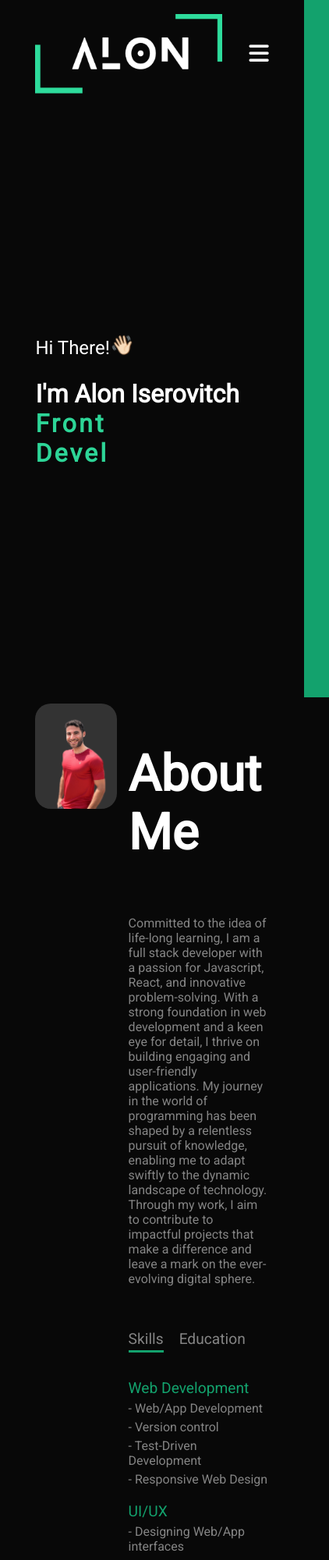
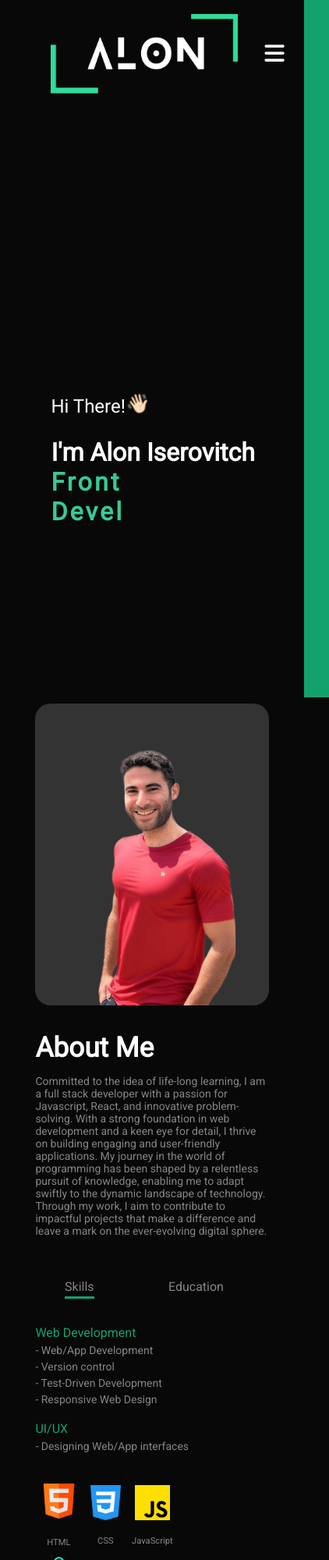
Before and after one commit to Alonis8729/my-portfolio, a plain HTML site: page index.html in a window 390 px wide. Shown: the top 2000 px of the page at 78% size, 422 px wide, since content can reach past the window. Drawn offline with Linux system fonts and the light colour scheme.

Commit message:
Implemented about me section media query

```diff
--- a/style.css
+++ b/style.css
@@ -1,6 +1,6 @@
 :root{
 --white:#fff;
---turquoise:#2dd597;
+--turquoise:#36cb95;
 --darker-turq:#13a26d;
 --transparent:rgba(255, 255, 255, 0.5);
 --light-black:#262626;
@@ -216,6 +216,10 @@ nav ul li a:hover::after {
     flex-basis: 60%;
     display: flex;
     flex-direction: column;
+}
+
+.about-col-2 .sub-title {
+    margin-bottom: 0;
 }
 
 .sub-title {
@@ -467,7 +471,7 @@ nav .fa-solid {
     }
 
     .home-text {
-        margin-top: 80%;
+        margin-top: 100%;
         font-size: 1.5rem;
     }
     .home-text h1{
@@ -490,6 +494,8 @@ nav .fa-solid {
         padding-top:50px ;
         display: flex;
         flex-direction: column;
+        z-index: 2;
+        transition: right 0.5s;
     }
 
     nav ul li {
@@ -499,8 +505,8 @@ nav .fa-solid {
 
     nav ul .fa-solid {
         position: absolute;
-        right: 25px;
-        top: 25px;
+        right: 40px;
+        top: 40px;
     }
 
     nav ul li a::after {
@@ -508,9 +514,37 @@ nav .fa-solid {
     }
 
     #home {
+        padding:0 20px 0;
 
-        margin: 0;
-        padding: 0;
+    }
+
+    .sub-title {
+        font-size: 2.2rem;
+    }
+
+    .about-col-1,.about-col-2 {
+        flex-basis: 100%;
+    }
+
+    .about-col-2 {
+        font-size: 14px;
+    }
+
+    .tab-link {
+        font-size: 1rem;
+    }
+
+    .tab-titles {
+        justify-content: space-around ;
+    }
+
+    .tab-contents span {
+        font-size: 1rem;
+    }
+
+    .form {
+        margin-top: 50px;
+
     }
 
 }
```
